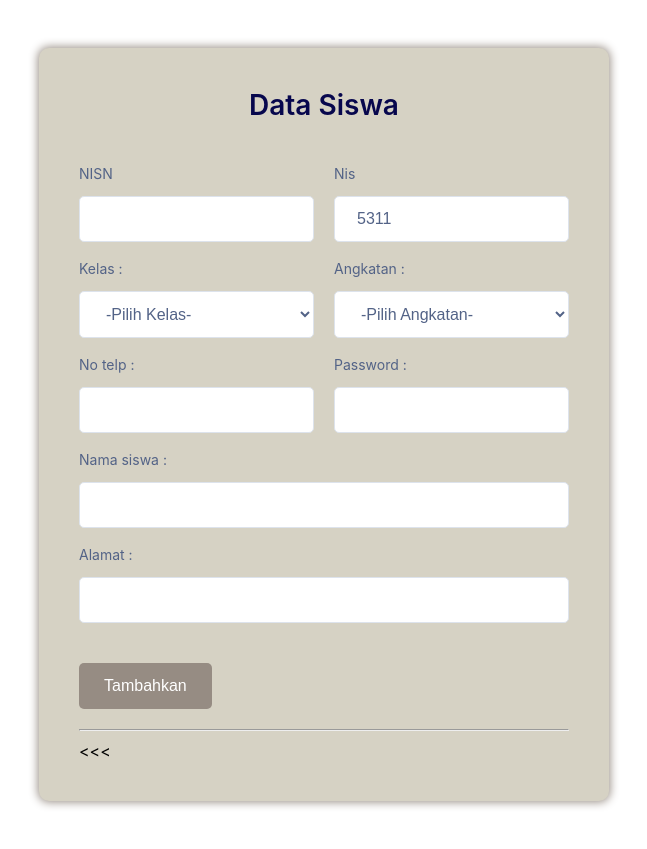
After one commit to zeppyx13/SPP, a PHP site: page /config/action/add/siswa.php in a window 1280 px wide. The commit adds this page. Shown: the whole page, without its empty margins (316-963 px from the left). Run offline with PHP 8.4, Linux system fonts and the light colour scheme; the visitor is signed in with stand-in values (Sample User, id 1).

Commit message:
form input

```diff
--- a/admin/pegawai.php
+++ b/admin/pegawai.php
@@ -8,7 +8,6 @@ if (!isset($_SESSION['admin'])) {
 $nama = $_SESSION['nama'];
 $query = "SELECT * FROM petugas";
 $data = query($query);
-$no = 1;
 ?>
 <!DOCTYPE html>
 <html lang="en">
--- /dev/null
+++ b/config/action/add/siswa.php
@@ -0,0 +1,101 @@
+<?php
+session_start();
+
+?>
+<!DOCTYPE html>
+<html lang="en">
+
+<head>
+  <meta charset="UTF-8">
+  <meta http-equiv="X-UA-Compatible" content="IE=edge">
+  <meta name="viewport" content="width=device-width, initial-scale=1.0">
+  <title>Form Siswa</title>
+  <link rel="stylesheet" href="../../../style/insert.css">
+</head>
+
+<body>
+  <div class="container">
+    <div class="wrapper">
+      <div class="formbold-main-wrapper">
+        <div class="formbold-form-wrapper">
+          <form action="" method="POST">
+            <div class="formbold-form-title">
+              <h2 class="judul">Data Siswa</h2>
+            </div>
+            <div class="formbold-input-flex">
+              <div>
+                <label for="NISN" class="formbold-form-label">
+                  NISN
+                </label>
+                <input type="text" name="nisn" id="NISN" class="formbold-form-input" autocomplete="off" required />
+              </div>
+              <div>
+                <label for="NIS" class="formbold-form-label"> Nis </label>
+                <input value="5311" type="number" name="nis" id="NIS" class="formbold-form-input" autocomplete="off" required disabled />
+              </div>
+            </div>
+            <div class="formbold-input-flex">
+              <div>
+                <label for="kelas" class="formbold-form-label"> Kelas : </label>
+                <select class="formbold-form-input" name="kelas" id="kelas">
+                  <option value="bkn">-Pilih Kelas-</option>
+                  <option value="">11</option>
+                  <option value="">11</option>
+                  <option value="">11</option>
+                </select>
+              </div>
+              <div>
+                <label for="angkatan" class="formbold-form-label"> Angkatan : </label>
+                <select class="formbold-form-input" name="angkatan" id="angkatan">
+                  <option value="bkn">-Pilih Angkatan-</option>
+                  <option value="">11</option>
+                  <option value="">11</option>
+                  <option value="">11</option>
+                </select>
+              </div>
+            </div>
+            <div class="formbold-input-flex">
+              <div>
+                <label for="tlp" class="formbold-form-label"> No telp : </label>
+                <input type="text" name="tlp" id="tlp" class="formbold-form-input" autocomplete="off" required />
+              </div>
+              <div>
+                <label for="password" class="formbold-form-label"> Password : </label>
+                <input type="password" name="password" id="password" class="formbold-form-input" autocomplete="off" required />
+              </div>
+            </div>
+
+            <div class="formbold-mb-3">
+              <label for="nama" class="formbold-form-label">
+                Nama siswa :
+              </label>
+              <input type="text" name="nama" id="nama" class="formbold-form-input" autocomplete="off" required />
+            </div>
+            <div class="formbold-mb-3">
+              <div>
+                <label for="alamat" class="formbold-form-label"> Alamat : </label>
+                <input type="text" name="alamat" id="alamat" class="formbold-form-input" autocomplete="off" required />
+              </div>
+            </div>
+            <button class="formbold-btn">Tambahkan</button>
+            <hr class="garis">
+            <a class="back" href="<?php
+                                  if ($_SESSION['admin']) {
+                                    echo '../../../admin/siswa.php';
+                                  } elseif ($_SESSION['petugas']) {
+                                    echo '../../../petugas/siswa.php';
+                                  } else {
+                                    echo '../../php/logout.php';
+                                  };
+                                  ?>">
+              <p>
+                <<< </p>
+            </a>
+          </form>
+        </div>
+      </div>
+    </div>
+  </div>
+</body>
+
+</html>
--- a/config/php/proseslogin.php
+++ b/config/php/proseslogin.php
@@ -18,11 +18,13 @@ if (isset($_POST['login'])) {
     } elseif (mysqli_num_rows($qpetugas) > 0) {
         $dta = mysqli_fetch_assoc($qpetugas);
         $_SESSION['id_petugas'] = $dta['NIP'];
+        $_SESSION['petugas'] = true;
         $_SESSION['nama'] = $dta['Nama_Petugas'];
         $_SESSION['level'] = $dta['Jabatan'];
         echo "<script>window.location='../../admin/'</script>";
     } elseif (mysqli_num_rows($qsiswa) > 0) {
         $dta = mysqli_fetch_assoc($qsiswa);
+        $_SESSION['siswa'] = true;
         $_SESSION['Nis'] = $dta['Nis'];
         $_SESSION['nama'] = $dta['Nama_Siswa'];
         echo "<script>window.location='../../siswa/'</script>";
--- a/style/insert.css
+++ b/style/insert.css
@@ -1,22 +1,139 @@
-*{
+:root {
+    --primary: #968C83;
+    --second: #D6D2C4;
+    --text-color: black;
+    --bg: white;
+}
+
+* {
+    margin: 0;
     padding: 0;
-    margin: 0;
+    box-sizing: border-box;
 }
-.container{
-    width: 100%;
-    height: 100vh;
-    background-color: aqua;
+
+h2.judul {
+    text-align: center;
+    margin-bottom: 40px;
+}
+
+body {
+    font-family: 'Inter', sans-serif;
+}
+
+.formbold-mb-3 {
+    margin-bottom: 15px;
+}
+
+.formbold-relative {
+    position: relative;
+}
+
+.formbold-opacity-0 {
+    opacity: 0;
+}
+
+.formbold-stroke-current {
+    stroke: currentColor;
+}
+
+.formbold-main-wrapper {
     display: flex;
     align-items: center;
     justify-content: center;
+    padding: 48px;
 }
-.wrapper{
-    display: relative;
-    width: 500px;
-    height: 500px;
-    background-color: aliceblue;
+
+.formbold-form-wrapper {
+    margin: 0 auto;
+    max-width: 570px;
+    width: 100%;
+    background: var(--second);
+    box-shadow: 0 0 10px 1px var(--primary);
+    z-index: 33;
+    padding: 40px;
+    border-radius: 10px;
 }
-.Judul{
-    margin: 20px 0 0 0;
-    text-align:center ;
+
+.formbold-img {
+    margin-bottom: 45px;
 }
+
+.formbold-form-title {
+    margin-bottom: 30px;
+}
+
+.formbold-form-title h2 {
+    font-weight: 600;
+    font-size: 28px;
+    line-height: 34px;
+    color: #07074d;
+}
+
+.formbold-form-title p {
+    font-size: 16px;
+    line-height: 24px;
+    color: #536387;
+    margin-top: 12px;
+}
+
+.formbold-input-flex {
+    display: flex;
+    gap: 20px;
+    margin-bottom: 15px;
+}
+
+.formbold-input-flex>div {
+    width: 50%;
+}
+
+.formbold-form-input {
+    width: 100%;
+    padding: 13px 22px;
+    border-radius: 5px;
+    border: 1px solid #dde3ec;
+    background: #ffffff;
+    font-weight: 500;
+    font-size: 16px;
+    color: #536387;
+    outline: none;
+    resize: none;
+}
+
+.formbold-form-input:focus {
+    border-color: var(--primary);
+    box-shadow: 0px 3px 8px rgba(0, 0, 0, 0.05);
+}
+
+.formbold-form-label {
+    color: #536387;
+    font-size: 14px;
+    line-height: 24px;
+    display: block;
+    margin-bottom: 10px;
+}
+
+.formbold-btn {
+    font-size: 16px;
+    border-radius: 5px;
+    padding: 14px 25px;
+    border: none;
+    font-weight: 500;
+    background-color: var(--primary);
+    color: white;
+    cursor: pointer;
+    margin-top: 25px;
+    margin-bottom: 20px;
+}
+
+.formbold-btn:hover {
+    box-shadow: 0px 3px 8px rgba(0, 0, 0, 0.05);
+}
+
+.garis {
+    margin-bottom: 10px;
+}
+
+.back {
+    color: black;
+    text-decoration: none;
+}
```
Also changed, not shown: config/action/add/siswa.html (deleted, +0 -29 lines).
